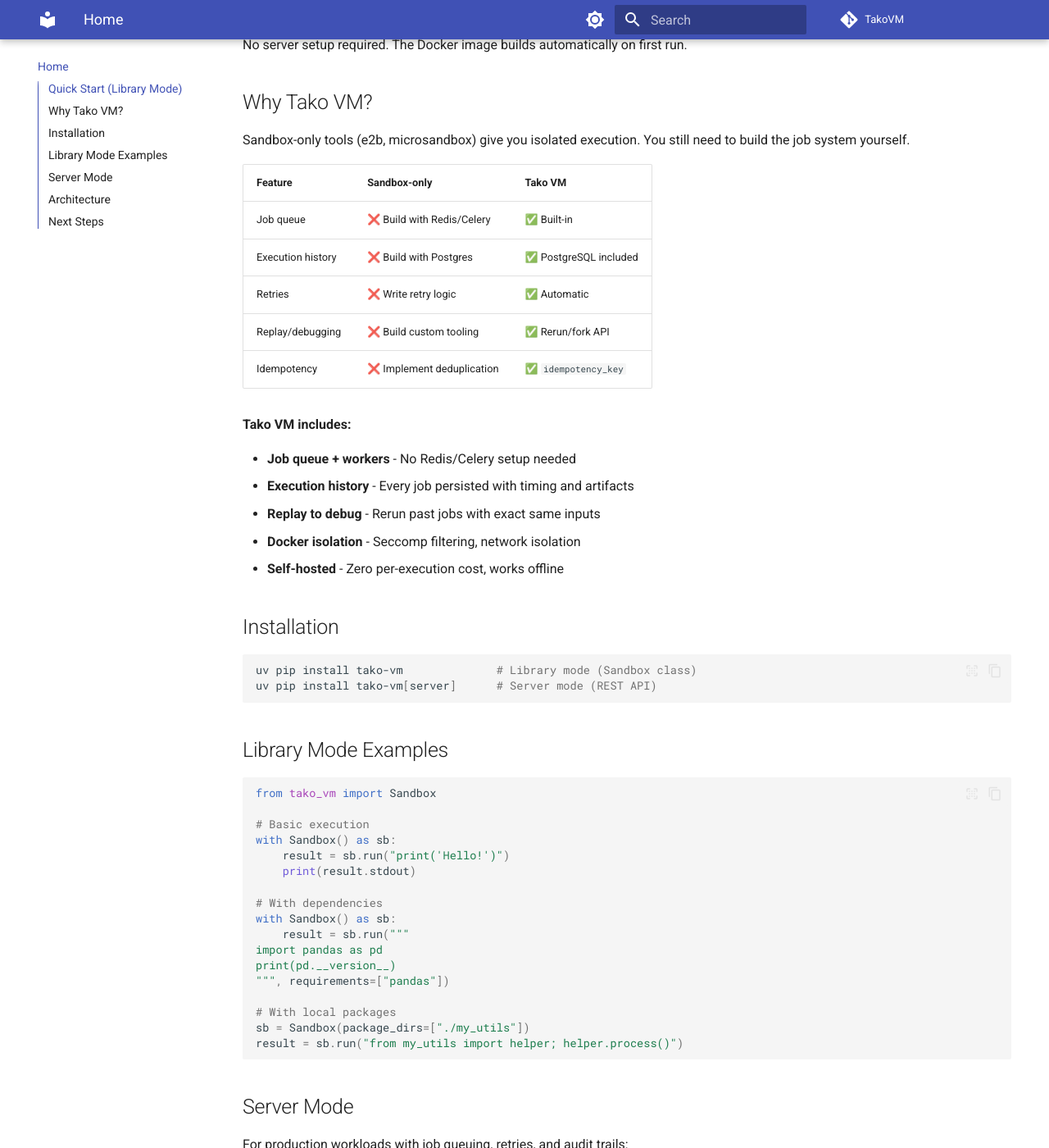
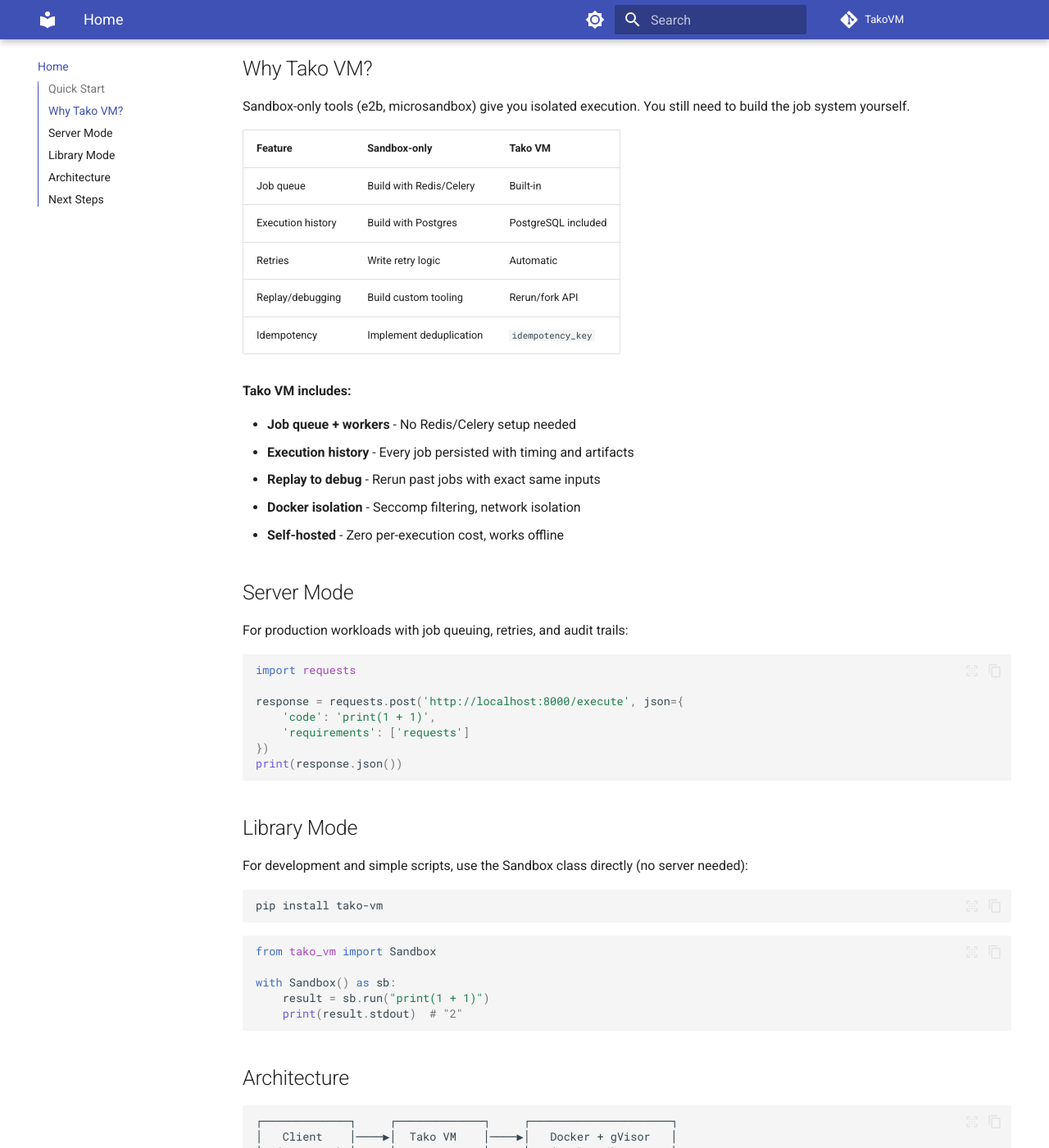
Before and after one commit to outerport/TakoVM, an MkDocs documentation site: the page built from docs/index.md, in a window 1280 px wide and 1400 px high, scrolled down 558 px. Shown: the whole window at 82% size. Built offline with MkDocs 1.6.1 and Material for MkDocs 9.7.7, drawn with Linux system fonts in a browser that asks for light colours; comment, search, counter and statistics services are not loaded; some of the changed text lies outside the part shown.

Commit message:
reorder docs: server mode first, architecture higher in nav
- index.md: lead with server mode quick start (matching README),
  move library mode below as secondary option
- mkdocs.yml: move Architecture and API Reference above Guide
  in navigation

Co-Authored-By: Claude Opus 4.6 <noreply@anthropic.com>

````diff
--- a/docs/index.md
+++ b/docs/index.md
@@ -4,21 +4,19 @@
 
 Other tools give you isolated code execution. Tako VM gives you the complete job system: queue, workers, execution history, retries, and replay—all in one package.
 
-## Quick Start (Library Mode)
+## Quick Start
 
 ```bash
-uv pip install tako-vm
+pip install "tako-vm[server]"
+tako-vm setup                   # pull the executor Docker image
+tako-vm server                  # start server (auto-starts PostgreSQL via Docker)
 ```
 
-```python
-from tako_vm import Sandbox
-
-with Sandbox() as sb:
-    result = sb.run("print(1 + 1)")
-    print(result.stdout)  # "2"
+```bash
+curl -X POST http://localhost:8000/execute \
+  -H "Content-Type: application/json" \
+  -d '{"code": "print(1 + 1)"}'
 ```
-
-No server setup required. The Docker image builds automatically on first run.
 
 ## Why Tako VM?
 
@@ -26,11 +24,11 @@ Sandbox-only tools (e2b, microsandbox) give you isolated execution. You still ne
 
 | Feature | Sandbox-only | Tako VM |
 |---------|--------------|---------|
-| Job queue | ❌ Build with Redis/Celery | ✅ Built-in |
-| Execution history | ❌ Build with Postgres | ✅ PostgreSQL included |
-| Retries | ❌ Write retry logic | ✅ Automatic |
-| Replay/debugging | ❌ Build custom tooling | ✅ Rerun/fork API |
-| Idempotency | ❌ Implement deduplication | ✅ `idempotency_key` |
+| Job queue | Build with Redis/Celery | Built-in |
+| Execution history | Build with Postgres | PostgreSQL included |
+| Retries | Write retry logic | Automatic |
+| Replay/debugging | Build custom tooling | Rerun/fork API |
+| Idempotency | Implement deduplication | `idempotency_key` |
 
 **Tako VM includes:**
 
@@ -40,44 +38,9 @@ Sandbox-only tools (e2b, microsandbox) give you isolated execution. You still ne
 - **Docker isolation** - Seccomp filtering, network isolation
 - **Self-hosted** - Zero per-execution cost, works offline
 
-## Installation
-
-```bash
-uv pip install tako-vm              # Library mode (Sandbox class)
-uv pip install tako-vm[server]      # Server mode (REST API)
-```
-
-## Library Mode Examples
-
-```python
-from tako_vm import Sandbox
-
-# Basic execution
-with Sandbox() as sb:
-    result = sb.run("print('Hello!')")
-    print(result.stdout)
-
-# With dependencies
-with Sandbox() as sb:
-    result = sb.run("""
-import pandas as pd
-print(pd.__version__)
-""", requirements=["pandas"])
-
-# With local packages
-sb = Sandbox(package_dirs=["./my_utils"])
-result = sb.run("from my_utils import helper; helper.process()")
-```
-
 ## Server Mode
 
 For production workloads with job queuing, retries, and audit trails:
-
-```bash
-# Build image and start server
-docker build -t code-executor:latest -f docker/Dockerfile.executor .
-tako-vm server
-```
 
 ```python
 import requests
@@ -87,6 +50,22 @@ response = requests.post('http://localhost:8000/execute', json={
     'requirements': ['requests']
 })
 print(response.json())
+```
+
+## Library Mode
+
+For development and simple scripts, use the Sandbox class directly (no server needed):
+
+```bash
+pip install tako-vm
+```
+
+```python
+from tako_vm import Sandbox
+
+with Sandbox() as sb:
+    result = sb.run("print(1 + 1)")
+    print(result.stdout)  # "2"
 ```
 
 ## Architecture
@@ -110,6 +89,6 @@ print(response.json())
 
 - [Installation](getting-started/installation.md) - Set up Tako VM
 - [Quick Start](getting-started/quickstart.md) - Run your first code
-- [Basic Execution](guide/basic-execution.md) - Input/output patterns, artifacts
-- [Async Jobs](guide/async-jobs.md) - Long-running tasks, artifact downloads
-- [API Reference](api/rest.md) - Full API documentation
+- [Architecture](architecture.md) - How Tako VM works
+- [REST API](api/rest.md) - Full API documentation
+- [Tutorial](guide/tutorial.md) - Build a data processing pipeline
--- a/mkdocs.yml
+++ b/mkdocs.yml
@@ -46,6 +46,10 @@ nav:
     - Installation: getting-started/installation.md
     - Quick Start: getting-started/quickstart.md
     - Configuration: getting-started/configuration.md
+  - Architecture: architecture.md
+  - API Reference:
+    - REST API: api/rest.md
+    - Python SDK: api/sdk.md
   - Guide:
     - Tutorial: guide/tutorial.md
     - Basic Execution: guide/basic-execution.md
@@ -53,10 +57,6 @@ nav:
     - Environments: guide/environments.md
     - Custom Libraries: guide/custom-libraries.md
     - Error Handling: guide/error-handling.md
-  - API Reference:
-    - REST API: api/rest.md
-    - Python SDK: api/sdk.md
-  - Architecture: architecture.md
   - Deployment:
     - How to Deploy: deployment/how-to-deploy.md
     - Production Setup: deployment/production.md
````
